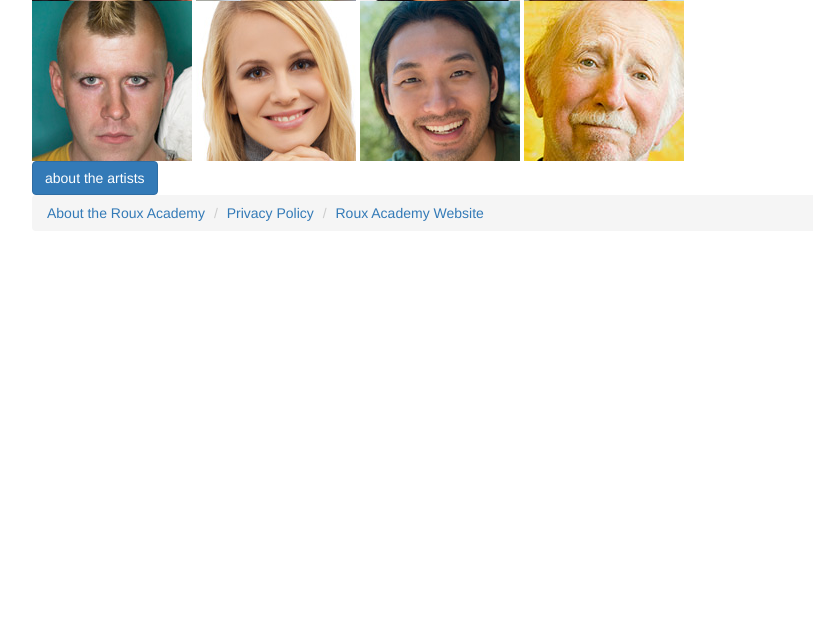
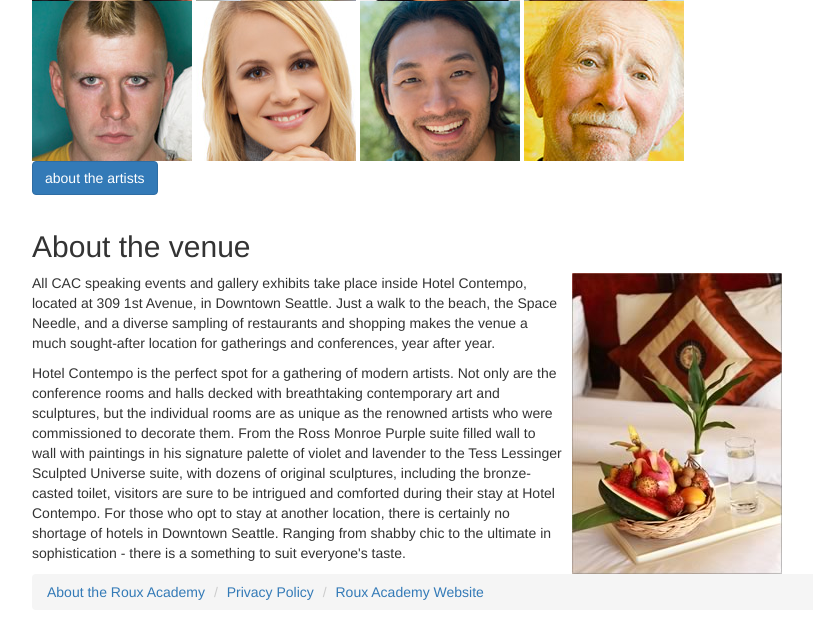
Before and after one commit to NemanjaMandic/RouxAcademy, a PHP site: page / in a window 1280 px wide. Shown: the part 1348-1978 px from the top of the page, without its empty margins (38-851 px from the left). Before the commit the page ends 1569 px from the top, so only its background shows below. Run offline with PHP 8.4, Linux system fonts and the light colour scheme; some libraries are stand-ins or nearby versions.

Commit message:
adding media component

```diff
--- /dev/null
+++ b/includes/article-aboutevenue.php
@@ -0,0 +1,8 @@
+<article class="aboutthevenue media">
+	<h2>About the venue</h2>
+	<a class="pull-right" href="venuetravel.php"><img src="images/hotels/contempo.jpg" alt="Contempo"></a>
+	<div class="media-body">
+		<p>All CAC speaking events and gallery exhibits take place inside Hotel Contempo, located at 309 1st Avenue, in Downtown Seattle. Just a walk to the beach, the Space Needle, and a diverse sampling of restaurants and shopping makes the venue a much sought-after location for gatherings and conferences, year after year.</p>
+		<p class="hidden-sm">Hotel Contempo is the perfect spot for a gathering of modern artists. Not only are the conference rooms and halls decked with breathtaking contemporary art and sculptures, but the individual rooms are as unique as the renowned artists who were commissioned to decorate them. From the Ross Monroe Purple suite filled wall to wall with paintings in his signature palette of violet and lavender to the Tess Lessinger Sculpted Universe suite, with dozens of original sculptures, including the bronze-casted toilet, visitors are sure to be intrigued and comforted during their stay at Hotel Contempo.  For those who opt to stay at another location, there is certainly no shortage of hotels in Downtown Seattle. Ranging from shabby chic to the ultimate in sophistication - there is a something to suit everyone's taste.</p>
+    </div>
+</article>
--- a/index.php
+++ b/index.php
@@ -29,6 +29,7 @@
 
             <?php include 'includes/article-intro.php'; ?>
             <?php include 'includes/article-abouttheartists.php'; ?>
+            <?php include 'includes/article-aboutevenue.php'; ?>
 
        </section><!--END main col col-lg-8-->
        <section class="sidebar col col-lg-4">
```
